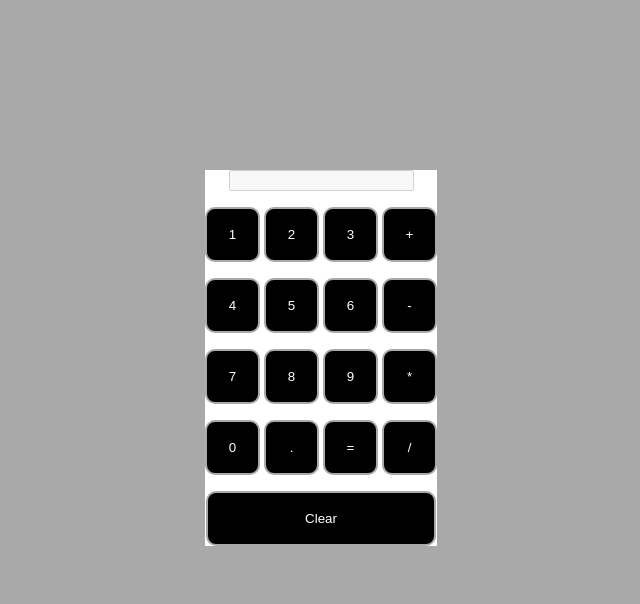
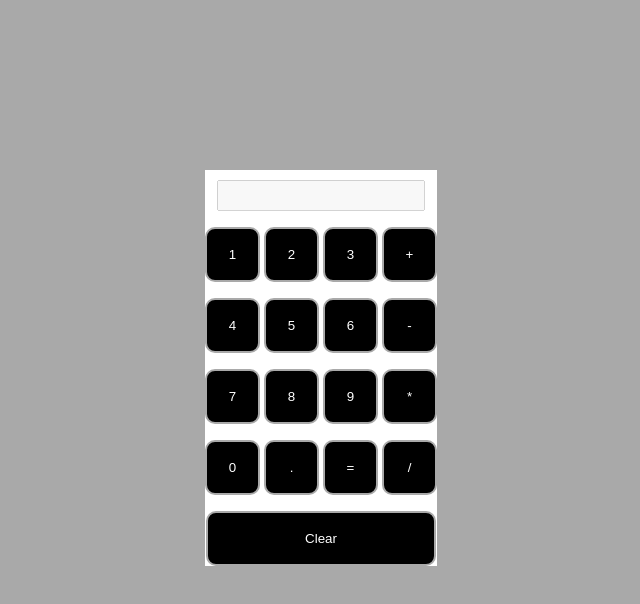
Before and after one commit to Fireshadow111/calculator-project, a plain HTML site: page index.html in a window 1280 px wide. Both pictures are taken after a click on the button "Clear". Shown: the whole page, without its empty margins (319-959 px from the left). Drawn offline with Linux system fonts and the light colour scheme.

Commit message:
adding final

```diff
--- a/css/style.css
+++ b/css/style.css
@@ -28,3 +28,10 @@ button:hover{
     max-width: fit-content;
     margin-top: 170px;
 }
+
+#result{
+    width: 200px;
+    height: 25px;
+    margin-top: 10px;
+
+}
--- a/index.html
+++ b/index.html
@@ -39,47 +39,6 @@
 
 
 
-
-<script>
-
-
-    function updateResult(value) {
-      document.getElementById("result").value = value;
-    }
-
-    for (let i = 0; i <= 9; i++) {
-      document.getElementById("btn" + i).addEventListener("click", function () {
-        updateResult(document.getElementById("result").value + i);
-      });
-    }
-
-    document.getElementById("btnPlus").addEventListener("click", function () {
-      updateResult(document.getElementById("result").value + "+");
-    });
-
-    document.getElementById("btnMinus").addEventListener("click", function () {
-      updateResult(document.getElementById("result").value + "-");
-    });
-
-    document.getElementById("btnMultiply").addEventListener("click", function () {
-      updateResult(document.getElementById("result").value + "*");
-    });
-
-    document.getElementById("btnDivide").addEventListener("click", function () {
-      updateResult(document.getElementById("result").value + "/");
-    });
-
-
-    document.getElementById("btnEquals").addEventListener("click", function () {
-      updateResult(eval(document.getElementById("result").value));
-    });
-
-
-    document.getElementById("btnClear").addEventListener("click", function () {
-      updateResult("");
-    });
-
-
-</script>
+<script src="script/cal.js"></script>
 
 </html>
--- /dev/null
+++ b/script/cal.js
@@ -0,0 +1,35 @@
+function updateResult(value) {
+    document.getElementById("result").value = value;
+  }
+
+  for (let i = 0; i <= 9; i++) {
+    document.getElementById("btn" + i).addEventListener("click", function () {
+      updateResult(document.getElementById("result").value + i);
+    });
+  }
+
+  document.getElementById("btnPlus").addEventListener("click", function () {
+    updateResult(document.getElementById("result").value + "+");
+  });
+
+  document.getElementById("btnMinus").addEventListener("click", function () {
+    updateResult(document.getElementById("result").value + "-");
+  });
+
+  document.getElementById("btnMultiply").addEventListener("click", function () {
+    updateResult(document.getElementById("result").value + "*");
+  });
+
+  document.getElementById("btnDivide").addEventListener("click", function () {
+    updateResult(document.getElementById("result").value + "/");
+  });
+
+
+  document.getElementById("btnEquals").addEventListener("click", function () {
+    updateResult(eval(document.getElementById("result").value));
+  });
+
+
+  document.getElementById("btnClear").addEventListener("click", function () {
+    updateResult("");
+  });
```
